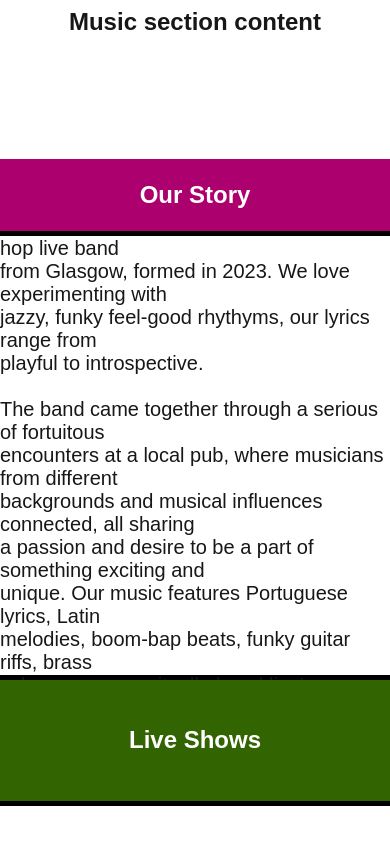
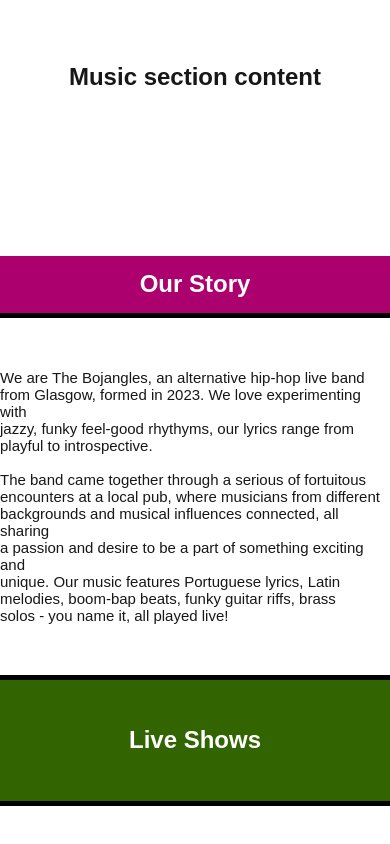
Before and after one commit to Mik20393/the-bojangles-web-app, a Next.js app: page / in a window 390 px wide. Shown: the part 1008-1852 px from the top of the page. Built offline with nearby package versions, Linux system fonts and the light colour scheme.

Commit message:
Update font size

```diff
--- a/src/components/about.module.css
+++ b/src/components/about.module.css
@@ -6,11 +6,11 @@
 }
 
 .aboutSectionContent {
-    font-size: 100px;
+    font-size: 50px;
 }
 
 @media (max-width: 600px) {
     .aboutSectionContent {
-        font-size: 20px;
+        font-size: 15px;
     }
 }
```
